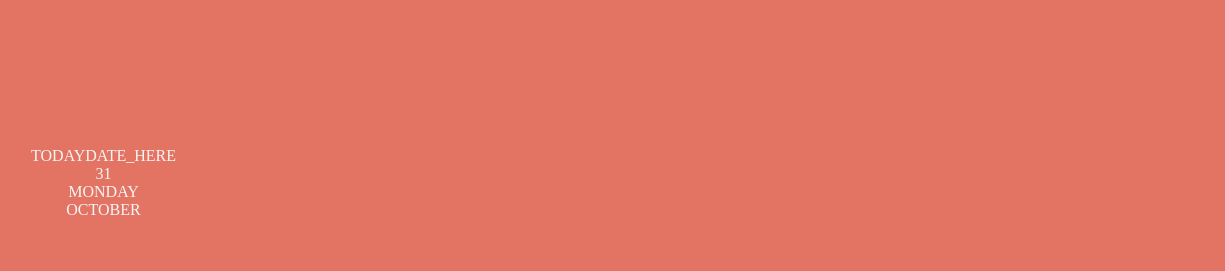
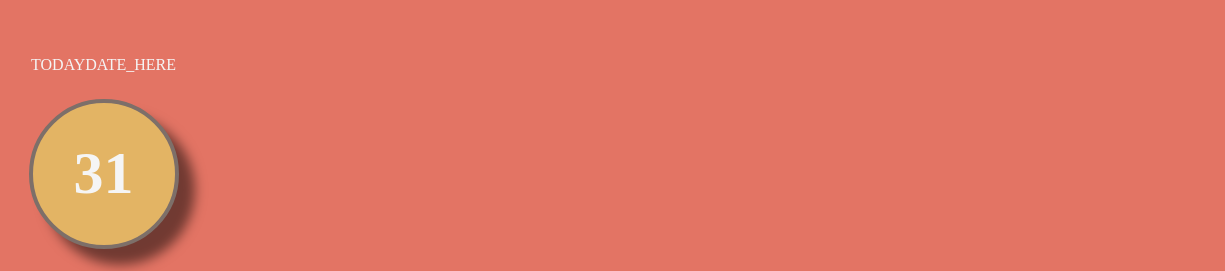
Before and after one commit to RicardoColladoRothschild/Todo-List, a plain HTML site: page index.html in a window 1280 px wide. Shown: the top 271 px of the page, 55-1280 px from the left. Drawn offline with Linux system fonts and the light colour scheme.

Commit message:
create style for circular date

```diff
--- a/css/main.scss
+++ b/css/main.scss
@@ -35,6 +35,9 @@
             img{
                 width:35px;
                 height:35px;
+                &:hover{
+                    cursor:pointer;
+                }
             }
     }
 
@@ -46,5 +49,20 @@
         flex-direction:column;
         justify-content:center;
         align-items:center;
+
+        .date-number--container{
+            margin-top:25px;
+            width: 150px;
+            height:150px;
+            border: 4px solid $darker_letter_color;
+            background-color:$secondary_color;
+            font-size:6rem;
+            font-weight:600;
+            display:grid;
+            place-items:center;
+            border-radius:75px;
+            margin-bottom:25px;
+            box-shadow: 16px 16px 12px rgba(0,0,0,0.5);
+        }
     }
 }
```
Also changed, not shown: css/main.css.
